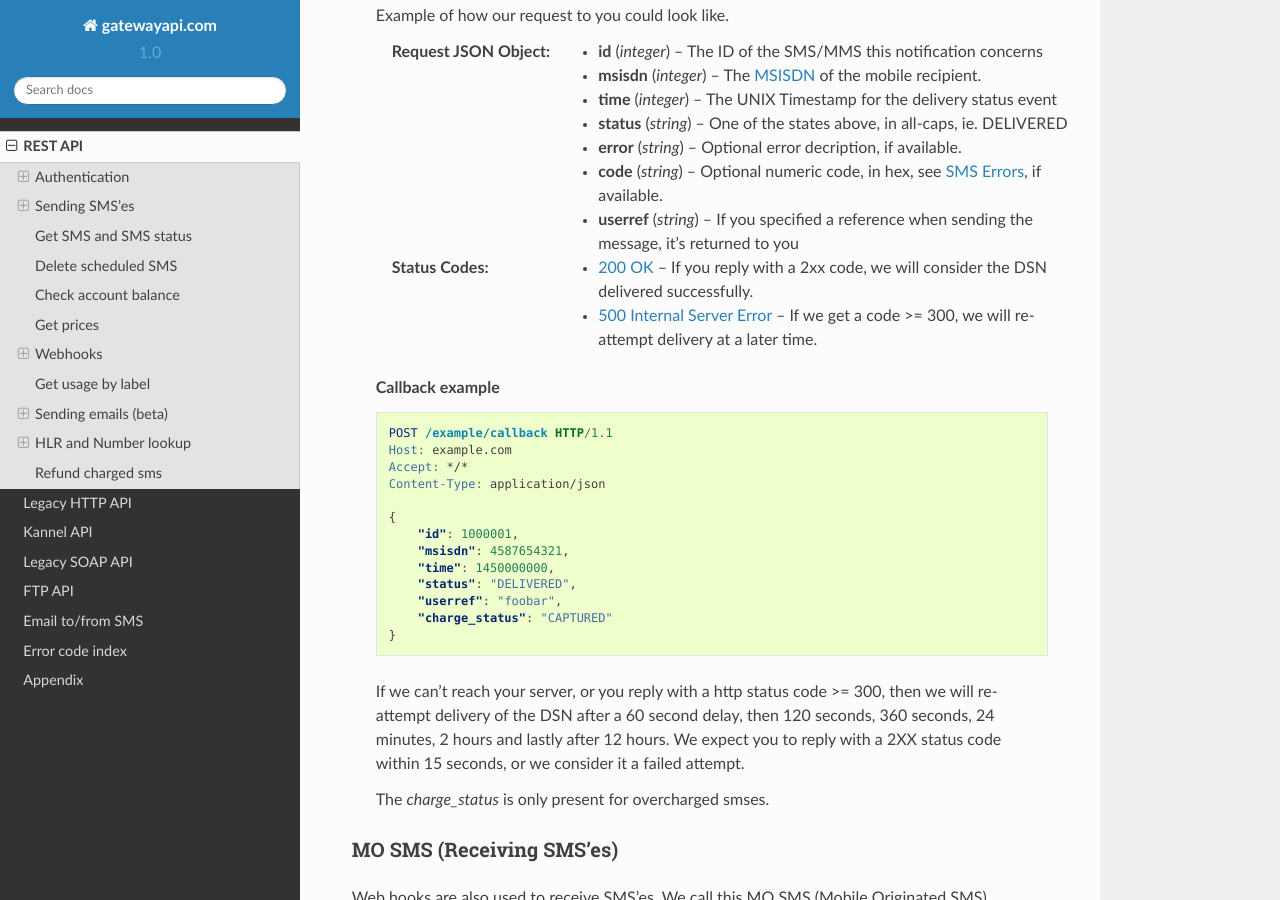
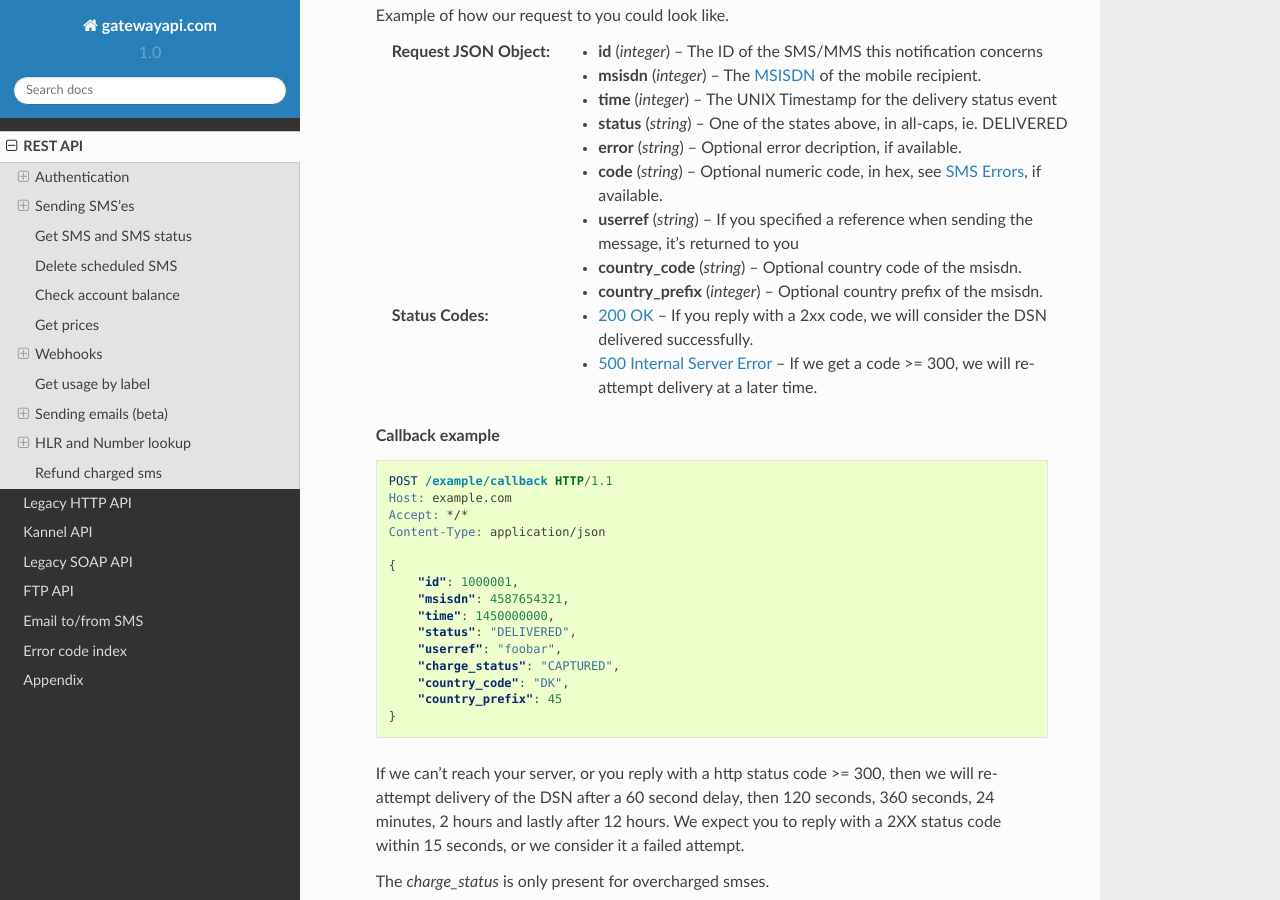
Before and after one commit to onlinecity/gatewayapi-docs, a Sphinx documentation site: the page built from docs/rest.rst, in a window 1280 px wide and 900 px high, scrolled down 21990 px. Built offline with Sphinx 7.4.7 and the Read the Docs theme 2.0.0, drawn with Linux system fonts in a browser that asks for light colours; some of the changed text lies outside the part shown.

Commit message:
Add country data on webhook callbacks

```diff
--- a/docs/rest.rst
+++ b/docs/rest.rst
@@ -1137,6 +1137,8 @@
    :<json string error: Optional error decription, if available.
    :<json string code: Optional numeric code, in hex, see :ref:`smserror`, if available.
    :<json string userref: If you specified a reference when sending the message, it's returned to you
+   :<json string country_code: Optional country code of the msisdn.
+   :<json integer country_prefix: Optional country prefix of the msisdn.
    :status 200: If you reply with a 2xx code, we will consider the DSN delivered successfully.
    :status 500: If we get a code >= 300, we will re-attempt delivery at a later time.
 
@@ -1155,7 +1157,9 @@
           "time": 1450000000,
           "status": "DELIVERED",
           "userref": "foobar",
-          "charge_status": "CAPTURED"
+          "charge_status": "CAPTURED",
+          "country_code": "DK",
+          "country_prefix": 45
       }
 
    If we can't reach your server, or you reply with a http status code >= 300,
@@ -1223,6 +1227,9 @@
    :<json string encoding: Encoding of the received SMS. *Optional.*
    :<json string udh: User data header of the received SMS. *Optional.*
    :<json string payload: Binary payload of the received SMS. *Optional.*
+   :<json string country_code: Optional country code of the msisdn.
+   :<json integer country_prefix: Optional country prefix of the msisdn.
+
 
    :status 200: If you reply with a 2xx code, we will consider the DSN delivered successfully.
    :status 500: If we get a code >= 300, we will re-attempt delivery at a later time.
@@ -1242,7 +1249,9 @@
           "receiver": 451204,
           "message": "foo Hello World",
           "senttime": 1450000000,
-          "webhook_label": "test"
+          "webhook_label": "test",
+          "country_code": "DK",
+          "country_prefix": 45
       }
 
    If we can't reach your server, or you reply with a http status code >= 300,
```
